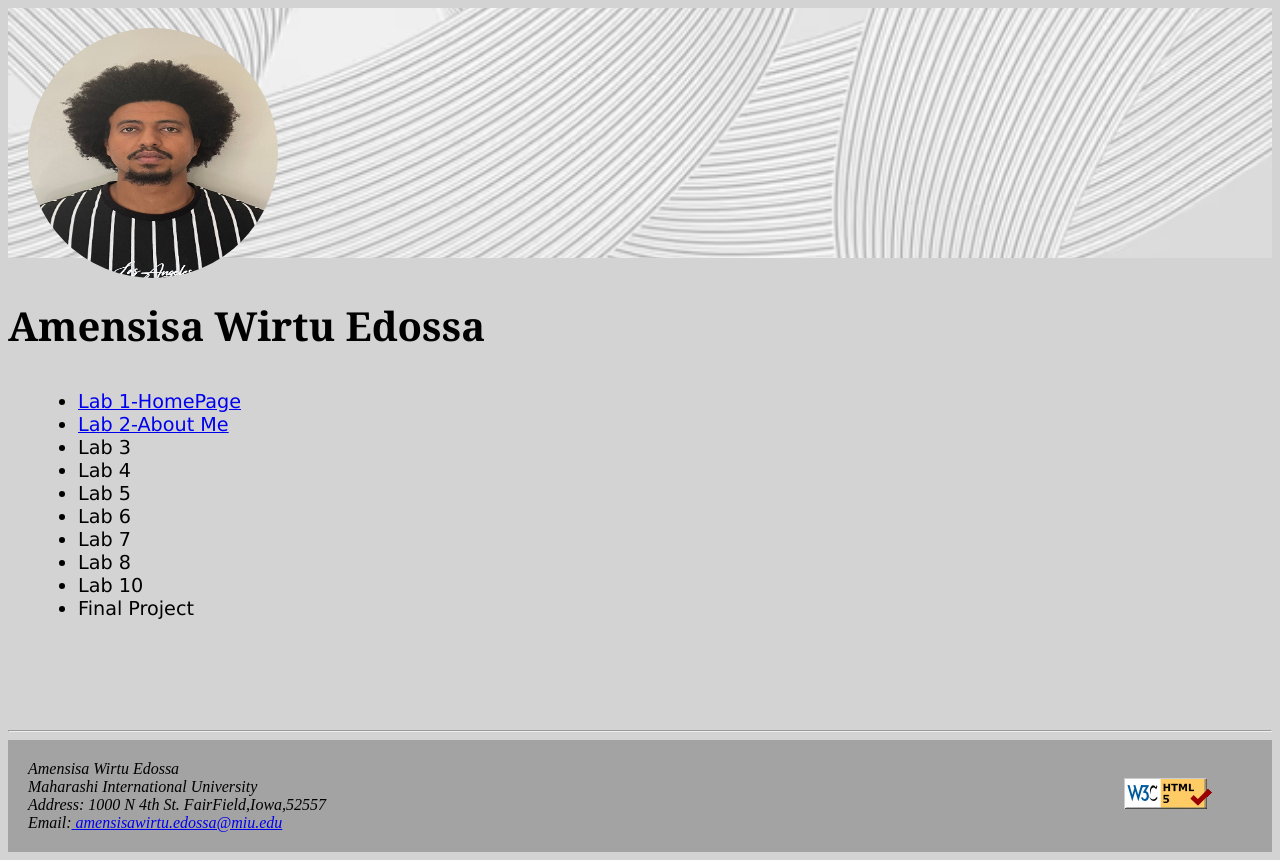
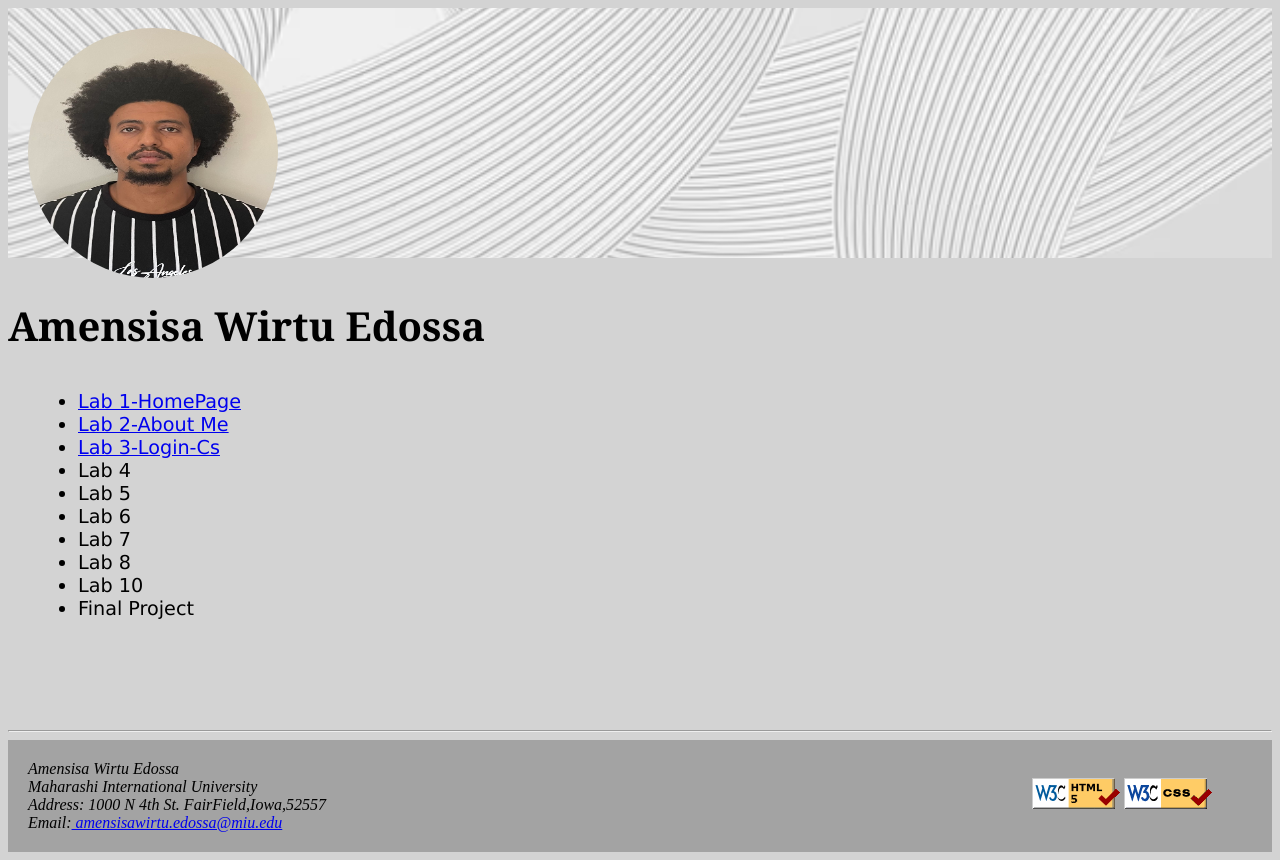
Before and after one commit to Amenu70/Amenu70, a plain HTML site: page index.html in a window 1280 px wide. Drawn offline with Linux system fonts and the light colour scheme.

Commit message:
Updated homepage links

```diff
--- a/index.html
+++ b/index.html
@@ -19,8 +19,8 @@
         <ul >
 
             <li><a href="index.html">Lab 1-HomePage</a></li>
-            <li><a href="aboutMe.html">Lab 2-About Me</a></li>
-            <li>Lab 3</li>
+            <li><a href="Lab2/aboutMe.html">Lab 2-About Me</a></li>
+            <li><a href="Lab3/azureLogin.html">Lab 3-Login-Cs</a></li>
             <li>Lab 4</li>
             <li>Lab 5</li>
             <li>Lab 6</li>
@@ -41,7 +41,7 @@
         <div class="validator">
                 <a href=" https://validator.w3.org/check?url=https://amenu70.github.io/CS472Amensisa/">
                     <img src="img/w3c-html5-logo.png" alt="Valid HTML!"></a>
-                <a href="https://jigsaw.w3.org/css-validator/validator?uri=https://amenu70.github.io/CS472Amensisa/>
+                <a href="https://jigsaw.w3.org/css-validator/validator?uri=https://amenu70.github.io/CS472Amensisa/">
                     <img src="img/vcss.gif" alt="Valid CSS!"></a>
         </div>
 
```
Also changed, not shown: Lab2/aboutMe.html (renamed from aboutMe.html), Lab2/styleme.css (renamed from styleme.css).
